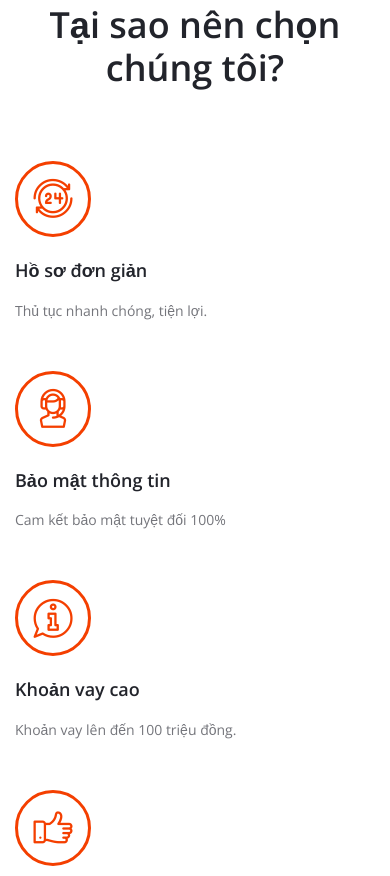
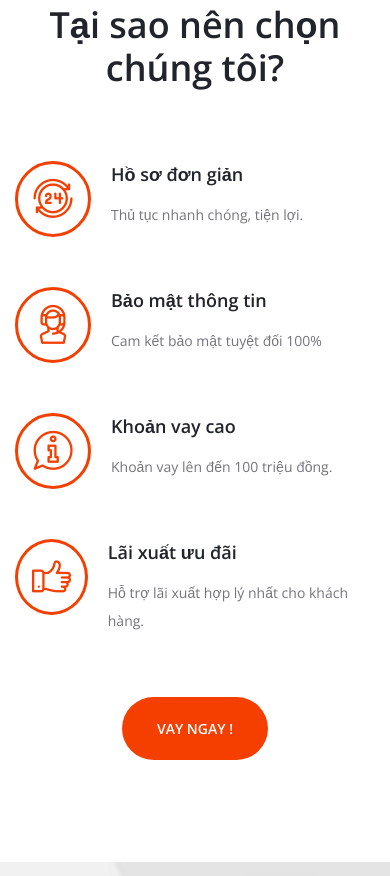
Before and after one commit to nguyendondong/tincredit, a plain HTML site: page index.html in a window 390 px wide. Shown: the part 1628-2504 px from the top of the page. Drawn offline with nearby package versions, Linux system fonts and the light colour scheme.

Commit message:
update css

```diff
--- a/css/style.css
+++ b/css/style.css
@@ -1504,6 +1504,11 @@ Contact Page
 /* Large Mobile :480px. */
 
 @media only screen and (max-width: 767px) {
+	.icon-box-item {
+		display: inline-flex;
+		justify-content: center;
+		margin-bottom: 30px;
+	}
 	.header-section {
 		overflow: hidden;
 		padding: 0 25px;
```
